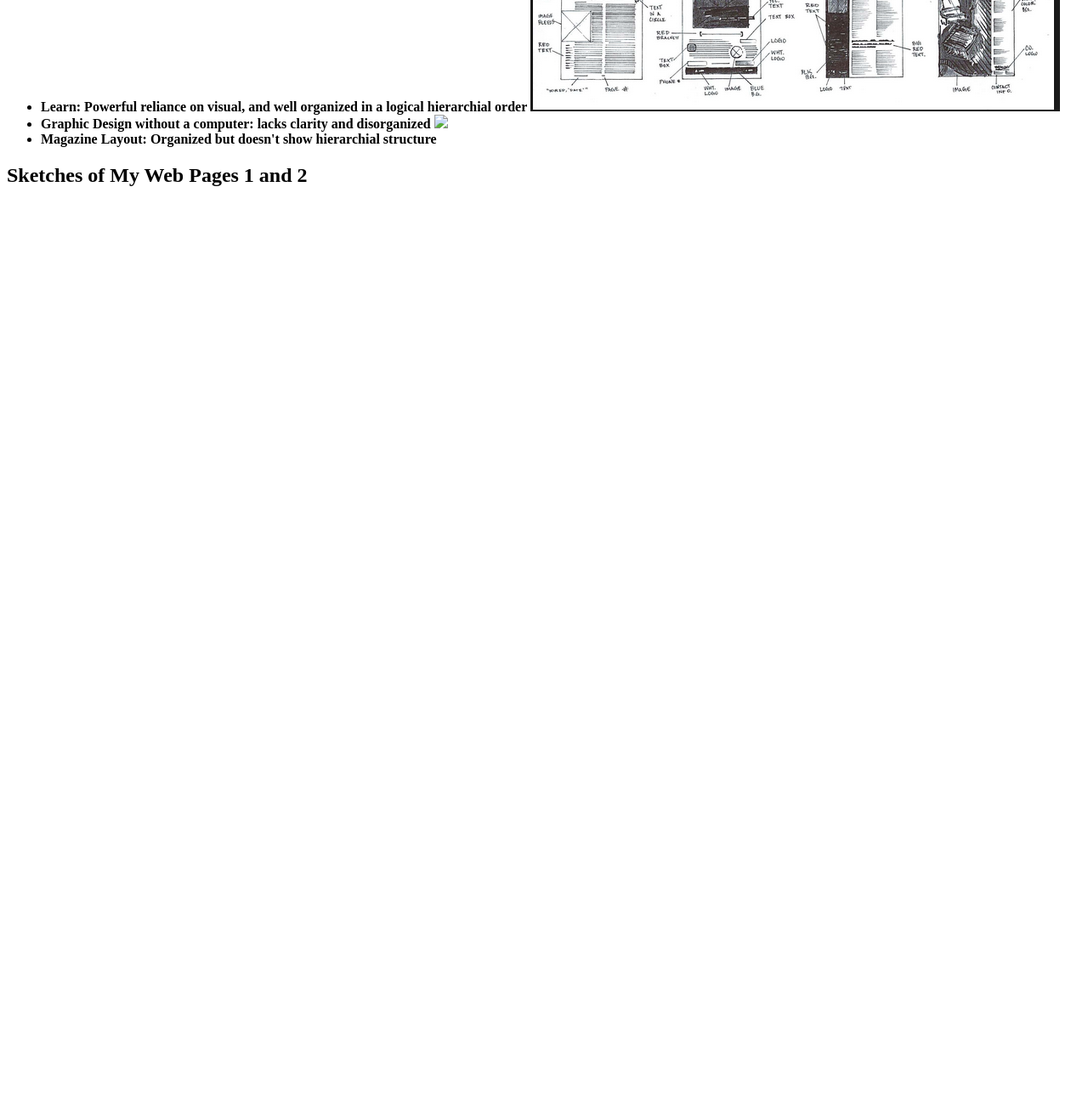
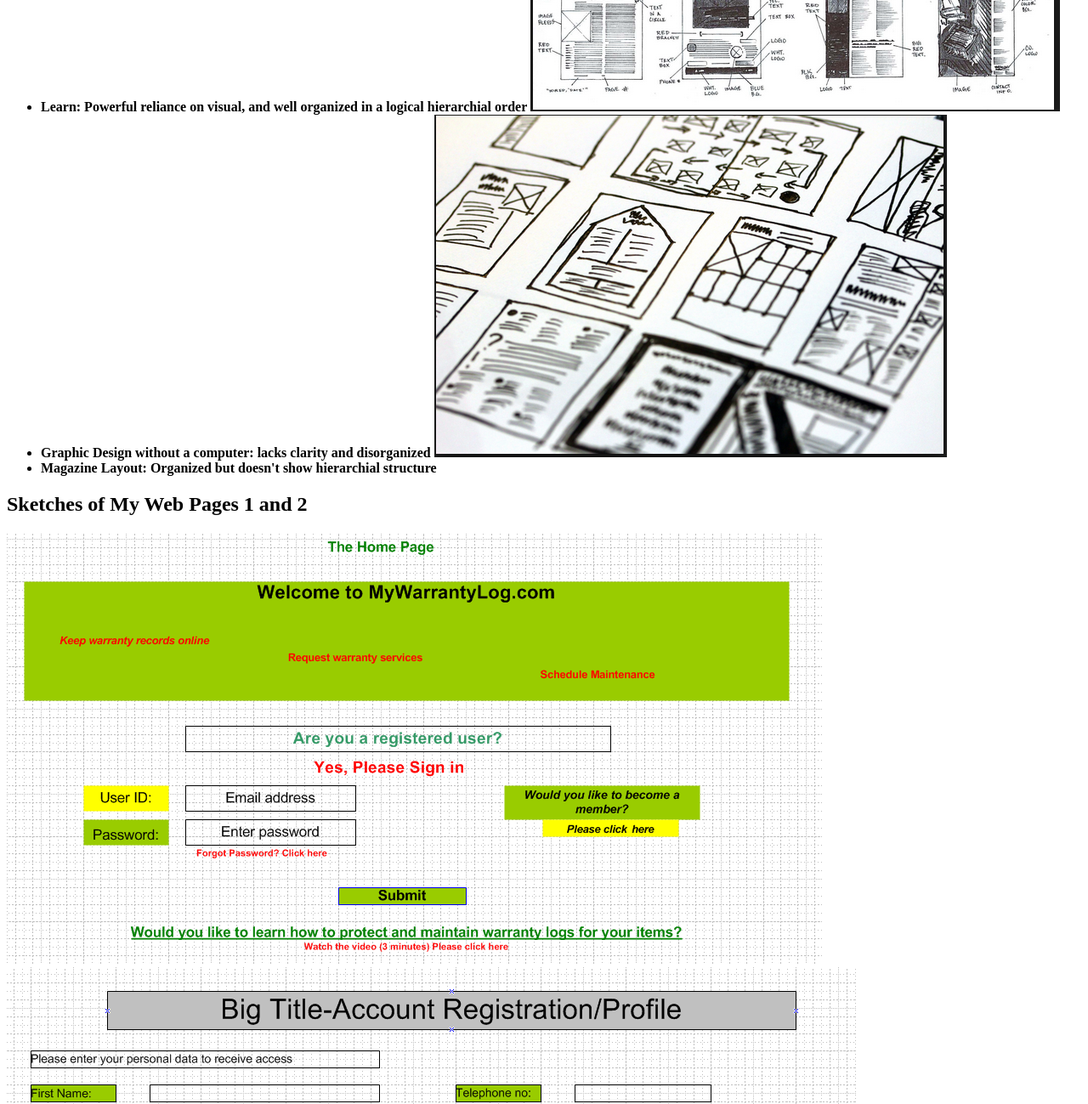
Before and after one commit to hafifi57/hafifi57.github.io, a plain HTML site: page unit2_project/index.html in a window 1280 px wide. Shown: the part 1100-2399 px from the top of the page at 85% size. Before the commit the page ends 1366 px from the top, so only its background shows below. Drawn offline with Linux system fonts and the light colour scheme.

Commit message:
Update index.html

```diff
--- a/unit2_project/index.html
+++ b/unit2_project/index.html
@@ -32,13 +32,13 @@
 		<li><strong>Learn: Powerful reliance on visual, and well organized in a logical hierarchial order</strong>
 		<img src="learn.png" alt=""></li>
 		<li><strong>Graphic Design without a computer: lacks clarity and disorganized</strong>
-		<img src="graphic design.png"></li>
+		<img src="graphic_design.png"></li>
 		<li><strong>Magazine Layout: Organized but doesn't show hierarchial structure</strong></li>
 	</ul>
 
 	<h2>Sketches of My Web Pages 1 and 2</h2>
-	<img src="my webpage1.png" alt="">
-	<img src="my webpage2.png" alt="">
+	<img src="my_webpage1.png" alt="">
+	<img src="my_webpage2.png" alt="">
 
 </body>
 </html>
```
